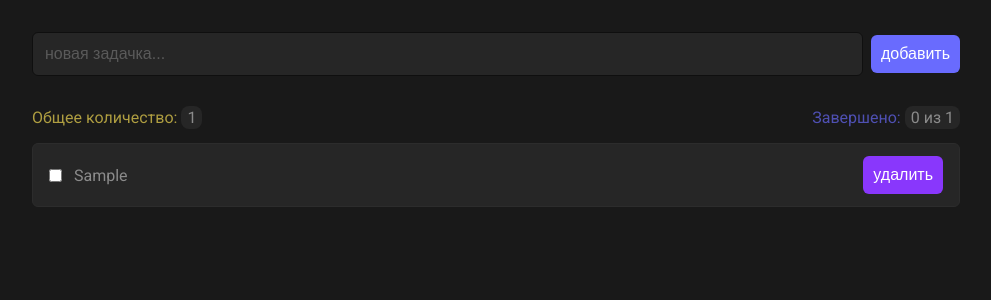
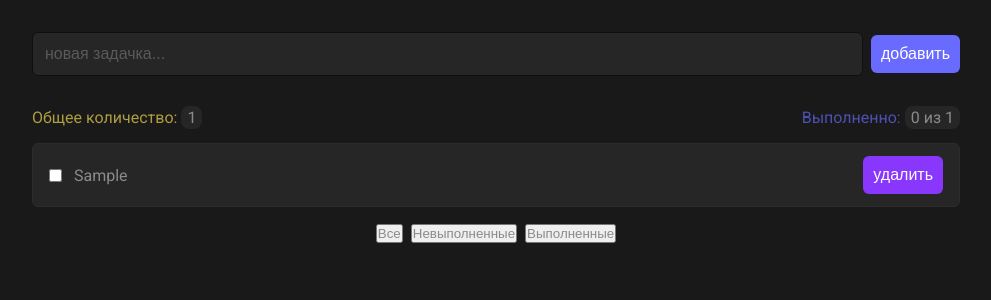
Before and after one commit to davidbraginsky/mindbox_todo, a React (Vite) app: page / in a window 1280 px wide. Both pictures are taken after typing "Sample" into the empty fields and a click on the button "добавить". Shown: the top 300 px of the page, without its empty margins (144-1135 px from the left). Built offline with nearby package versions, Linux system fonts and the light colour scheme.

Commit message:
added basic sort functionality

```diff
--- a/src/components/todo/TodoList/TodoList.tsx
+++ b/src/components/todo/TodoList/TodoList.tsx
@@ -2,8 +2,10 @@ import styles from "./TodoList.module.css";
 import { FC, useContext } from "react";
 import type { TodoData } from "@/store/features/todo/todoSlice";
 import Todo from "@/components/todo/Todo/Todo";
+import TodoSort from "@/components/todo/TodoSort/TodoSort";
 import { EMPTY_STRING } from "@/utils/Constants";
 import { TodoCtxt } from "@/utils/TodoUtils";
+import useSortedList from "@/hooks/useSortedList";
 
 type TodoListProps = {
   className?: string;
@@ -13,11 +15,14 @@ type TodoListProps = {
 const TodoList: FC<TodoListProps> = ({ className = EMPTY_STRING, list = [] }) => {
   const { onToggleStatus, onRemoveTodo } = useContext(TodoCtxt);
 
+  const { onChangeSort, sortedList } = useSortedList({ list });
+
   return (
     <>
-      {list.length ? (
+      {sortedList.length ? (
+        <>
           <ul className={`${styles.list} ${className}`}>
-          {list.map((todo) => {
+            {sortedList.map((todo) => {
               return (
                 <Todo
                   key={todo.id}
@@ -32,6 +37,8 @@ const TodoList: FC<TodoListProps> = ({ className = EMPTY_STRING, list = [] }) =>
               );
             })}
           </ul>
+          <TodoSort onChangeSort={onChangeSort} />
+        </>
       ) : null}
     </>
   );
--- /dev/null
+++ b/src/components/todo/TodoSort/TodoSort.module.css
@@ -0,0 +1,12 @@
+.wrapper {
+  text-align: center;
+}
+
+.wrapper > * + * {
+  margin-left: 8px;
+}
+
+.label {
+  color: var(--grey);
+  cursor: pointer;
+}
--- /dev/null
+++ b/src/components/todo/TodoSort/TodoSort.tsx
@@ -0,0 +1,28 @@
+import styles from "./TodoSort.module.css";
+import { FC } from "react";
+import { LabelsProvider } from "@/L10N/LabelsProvider";
+import { EMPTY_STRING } from "@/utils/Constants";
+import { TodoSortOption } from "@/utils/TodoUtils";
+
+type TodoSort = {
+  className?: string;
+  onChangeSort: (sortOption: TodoSortOption) => void;
+};
+
+const TodoSort: FC<TodoSort> = ({ className = EMPTY_STRING, onChangeSort }) => {
+  return (
+    <div className={`${styles.wrapper} ${className}`}>
+      <button type="button" onClick={() => onChangeSort(TodoSortOption.ALL)} className={styles.label}>
+        {LabelsProvider.ALL}
+      </button>
+      <button type="button" onClick={() => onChangeSort(TodoSortOption.ACTIVE)} className={styles.label}>
+        {LabelsProvider.ONLY_ACTIVE}
+      </button>
+      <button type="button" onClick={() => onChangeSort(TodoSortOption.COMPLETED)} className={styles.label}>
+        {LabelsProvider.ONLY_COMPLETED}
+      </button>
+    </div>
+  );
+};
+
+export default TodoSort;
--- /dev/null
+++ b/src/hooks/useSortedList.ts
@@ -0,0 +1,49 @@
+import { useMemo, useState } from "react";
+import { TodoData } from "@/store/features/todo/todoSlice";
+import { TodoSortOption } from "@/utils/TodoUtils";
+
+type UseSortedListFunc = (props: UseSortedListProps) => UseSortedListOutput;
+
+type UseSortedListProps = {
+  list: TodoData[];
+};
+
+export type onChangeSortFunc = (sortOption: TodoSortOption) => void;
+
+type UseSortedListOutput = {
+  onChangeSort: onChangeSortFunc;
+  sortedList: TodoData[];
+};
+
+const useSortedList: UseSortedListFunc = ({ list }) => {
+  const [sortOption, setSortOption] = useState<TodoSortOption>(TodoSortOption.ALL);
+
+  const sortedList = useMemo(() => {
+    let output: TodoData[] = [];
+
+    switch (sortOption) {
+      case TodoSortOption.ALL: {
+        output = list;
+        break;
+      }
+      case TodoSortOption.ACTIVE: {
+        output = list.filter((todo) => todo.isCompleted === false);
+        break;
+      }
+      case TodoSortOption.COMPLETED: {
+        output = list.filter((todo) => todo.isCompleted);
+        break;
+      }
+    }
+
+    return output;
+  }, [list, sortOption]);
+
+  const onChangeSort: onChangeSortFunc = (sortOption) => {
+    setSortOption(sortOption);
+  };
+
+  return { onChangeSort, sortedList };
+};
+
+export default useSortedList;
--- a/src/l10n/LabelsProvider.ts
+++ b/src/l10n/LabelsProvider.ts
@@ -3,8 +3,10 @@ export const LabelsProvider = {
   DELETE: "удалить",
   NEW_TODO: "новая задачка...",
   TOTAL_NUMBER: "Общее количество",
-  COMPLETED: "Завершено",
+  COMPLETED: "Выполненно",
   FROM: "из",
-  INPUT_MUST_NOT_BE_EMPTY: "поле не может быть пустым"
-
+  INPUT_MUST_NOT_BE_EMPTY: "поле не может быть пустым",
+  ALL: "Все",
+  ONLY_ACTIVE: "Невыполненные",
+  ONLY_COMPLETED: "Выполненные",
 };
--- a/src/utils/TodoUtils.ts
+++ b/src/utils/TodoUtils.ts
@@ -18,3 +18,9 @@ export const TodoCtxt = createContext<TodoCtxtData>({
   onRemoveTodo: MiscUtils.dummyFunc,
   onToggleStatus: MiscUtils.dummyFunc,
 });
+
+export enum TodoSortOption {
+  ALL,
+  ACTIVE,
+  COMPLETED,
+}
```
Lines whose indentation alone changed are shown as unchanged.
